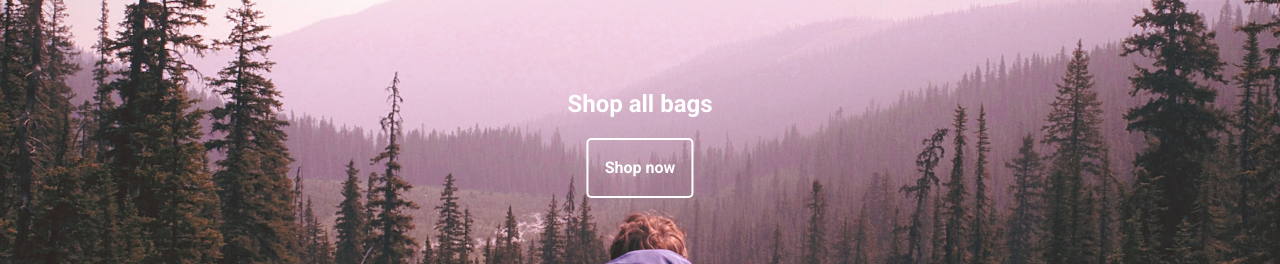
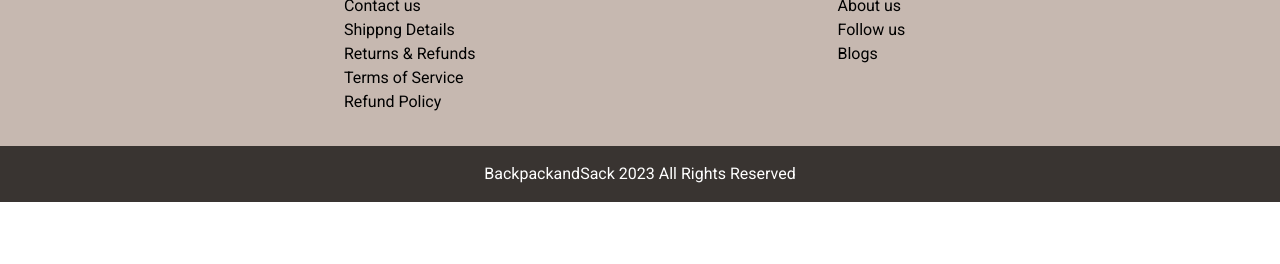
Before and after one commit to dave-forbes/shopping-cart, a React (Vite) app in the folder shopping-cart/: page / in a window 1280 px wide. Shown: the part 290-554 px from the top of the page. Built offline with nearby package versions, Linux system fonts and the light colour scheme; a web font is replaced by a local one.

Commit message:
updated Home import after renaming

```diff
--- a/shopping-cart/src/Router.jsx
+++ b/shopping-cart/src/Router.jsx
@@ -3,7 +3,7 @@ import { createBrowserRouter, RouterProvider } from "react-router-dom";
 import ShopAll from "./pages/ShopAll";
 import OurStory from "./pages/OurStory";
 import Contact from "./pages/Contact";
-import Hero from "./components/hero";
+import Home from "./pages/Home";
 import ErrorPage from "./pages/ErrorPage";
 
 const Router = () => {
@@ -13,7 +13,7 @@ const Router = () => {
       element: <App />,
       errorElement: <ErrorPage />,
       children: [
-        { index: true, element: <Hero /> },
+        { index: true, element: <Home /> },
         {
           path: "/shopall",
           element: <ShopAll />,
```
